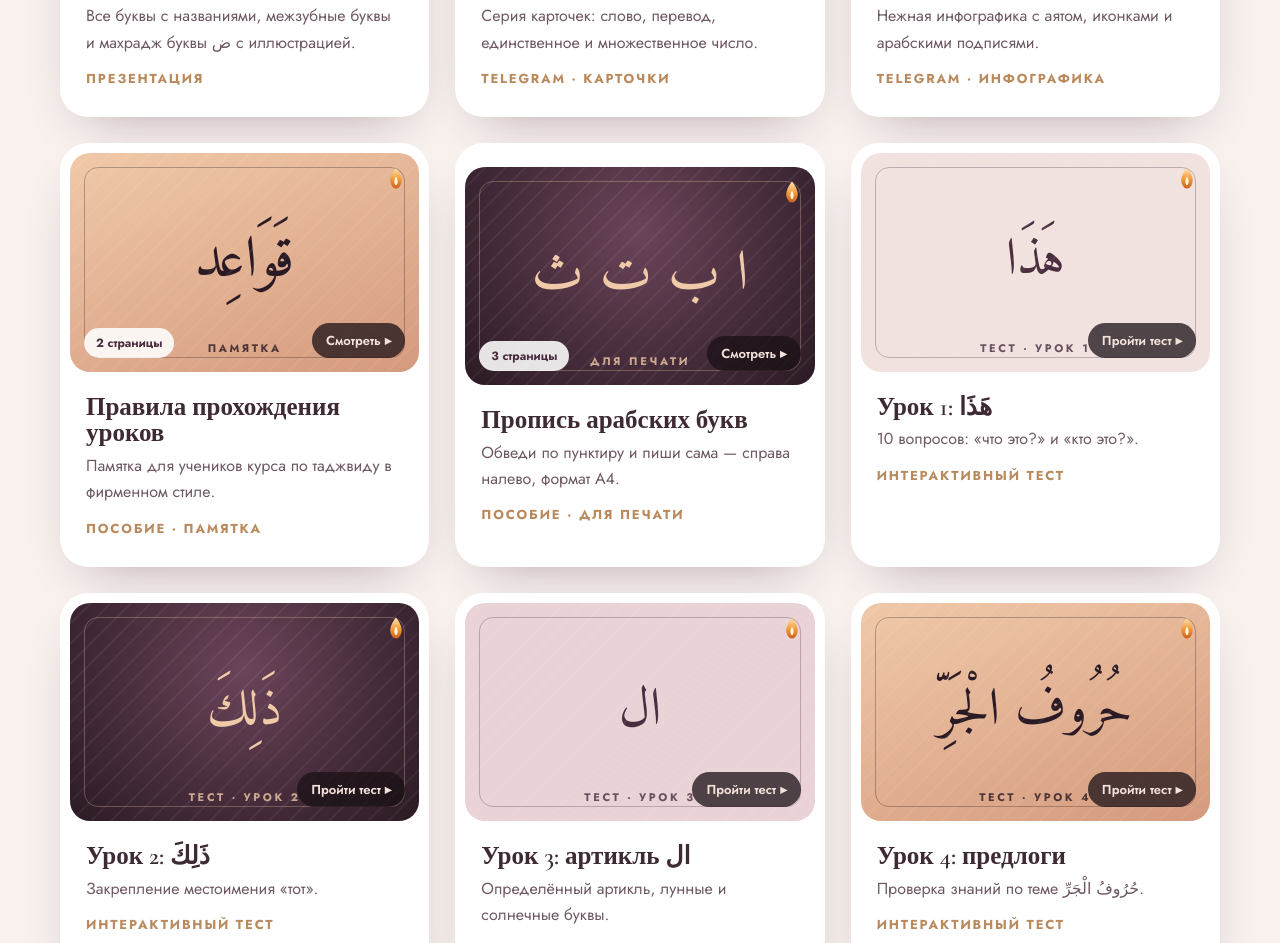
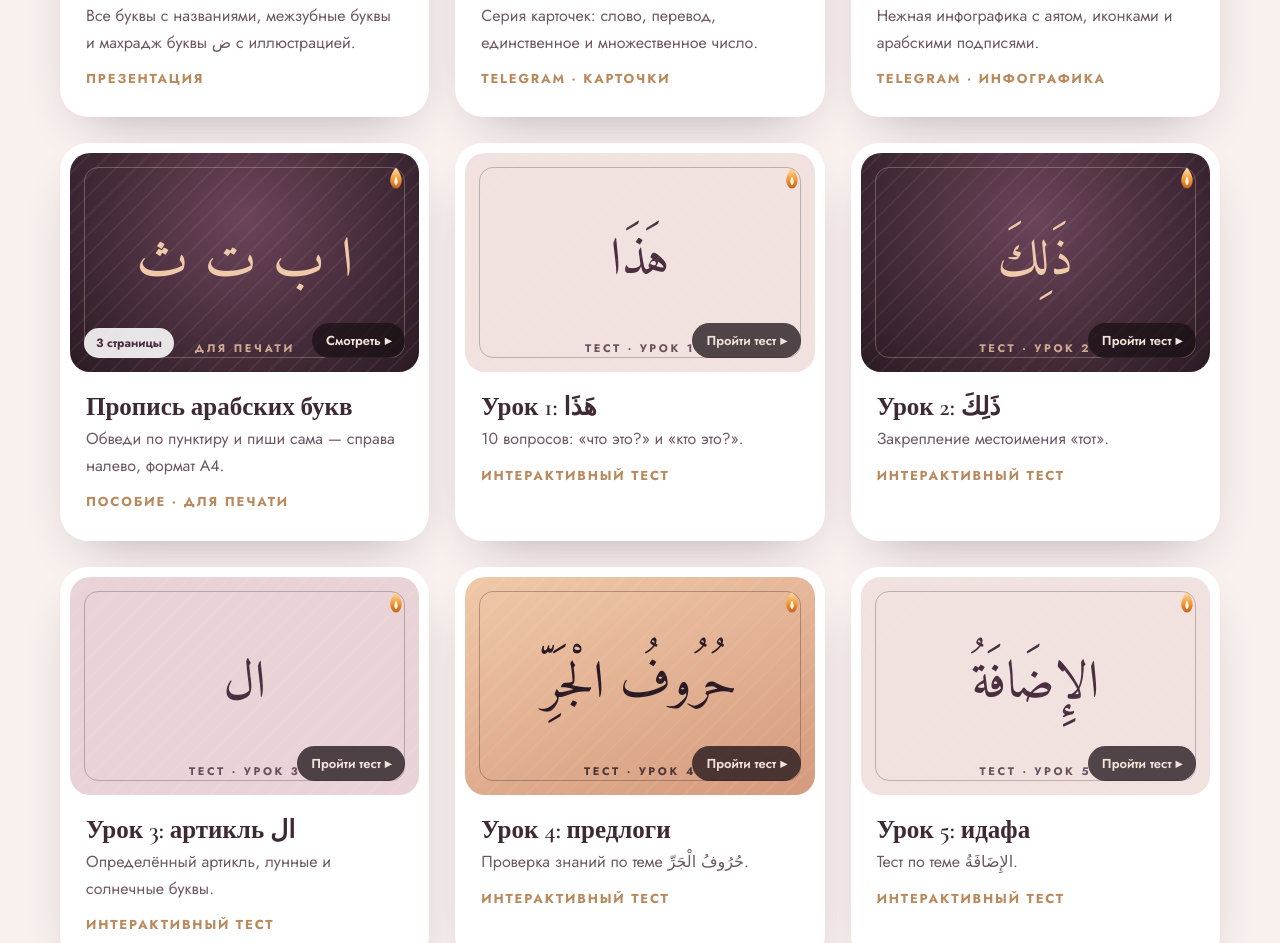
Before and after one commit to aisha-bintsiraj/aisha-bintsiraj.github.io, a plain HTML site: page index.html in a window 1280 px wide. Shown: the part 6723-7666 px from the top of the page. Drawn offline with nearby package versions, Linux system fonts and the light colour scheme.

Commit message:
Убрать работу «Правила прохождения уроков»
Co-Authored-By: Claude Opus 5.5 <noreply@anthropic.com>
Claude-Session: https://claude.ai/code/session_01YNxJav1axYxmpTt5VWS9jU

```diff
--- a/index.html
+++ b/index.html
@@ -707,7 +707,6 @@ a.work{text-decoration:none;display:block}
       <button class="work reveal" data-c="pres" data-deck="9"><div class="thumb t1"><div class="lines"></div><svg class="flm"><use href="#flame-i"/></svg><div class="frame"></div><span class="ar" style="font-size:62px">ا ب ت ث ج</span><small class="lbl">Урок №1</small><span class="cnt">13 слайдов</span><span class="play">Листать ▸</span></div><div class="work-body"><h3>Арабский алфавит</h3><p>Все буквы с названиями, межзубные буквы и махрадж буквы ض с иллюстрацией.</p><small>Презентация</small></div></button>
       <button class="work reveal" data-c="tg" data-deck="5"><div class="thumb t4"><div class="lines"></div><svg class="flm"><use href="#flame-i"/></svg><div class="frame"></div><span class="ar" style="font-size:58px">كَلِمَات</span><small class="lbl">Telegram</small><span class="cnt">100 карточек</span><span class="play">Листать ▸</span></div><div class="work-body"><h3>100 частых слов Кур'ана</h3><p>Серия карточек: слово, перевод, единственное и множественное число.</p><small>Telegram · карточки</small></div></button>
       <button class="work reveal" data-c="tg" data-deck="6"><div class="thumb t2"><div class="lines"></div><svg class="flm"><use href="#flame-i"/></svg><div class="frame"></div><span class="ar" style="font-size:50px">يَوْمُ الْجُمُعَة</span><small class="lbl">Инфографика</small><span class="cnt">Пост</span><span class="play">Смотреть ▸</span></div><div class="work-body"><h3>Сунны пятницы</h3><p>Нежная инфографика с аятом, иконками и арабскими подписями.</p><small>Telegram · инфографика</small></div></button>
-      <button class="work reveal" data-c="print" data-deck="7"><div class="thumb t3"><div class="lines"></div><svg class="flm"><use href="#flame-i"/></svg><div class="frame"></div><span class="ar" style="font-size:58px">قَوَاعِد</span><small class="lbl">Памятка</small><span class="cnt">2 страницы</span><span class="play">Смотреть ▸</span></div><div class="work-body"><h3>Правила прохождения уроков</h3><p>Памятка для учеников курса по таджвиду в фирменном стиле.</p><small>Пособие · памятка</small></div></button>
       <button class="work reveal" data-c="print" data-deck="8"><div class="thumb t1"><div class="lines"></div><svg class="flm"><use href="#flame-i"/></svg><div class="frame"></div><span class="ar" style="font-size:56px">ا ب ت ث</span><small class="lbl">Для печати</small><span class="cnt">3 страницы</span><span class="play">Смотреть ▸</span></div><div class="work-body"><h3>Пропись арабских букв</h3><p>Обведи по пунктиру и пиши сама — справа налево, формат A4.</p><small>Пособие · для печати</small></div></button>
       <a class="work reveal" data-c="test" href="https://umm-zainab-test1.netlify.app/" target="_blank" rel="noopener"><div class="thumb t2"><div class="lines"></div><svg class="flm"><use href="#flame-i"/></svg><div class="frame"></div><span class="ar" style="font-size:52px">هَذَا</span><small class="lbl">Тест · урок 1</small><span class="play">Пройти тест ▸</span></div><div class="work-body"><h3>Урок 1: هَذَا</h3><p>10 вопросов: «что это?» и «кто это?».</p><small>Интерактивный тест</small></div></a>
       <a class="work reveal" data-c="test" href="https://umm-zainab-test2.netlify.app/" target="_blank" rel="noopener"><div class="thumb t1"><div class="lines"></div><svg class="flm"><use href="#flame-i"/></svg><div class="frame"></div><span class="ar" style="font-size:52px">ذَلِكَ</span><small class="lbl">Тест · урок 2</small><span class="play">Пройти тест ▸</span></div><div class="work-body"><h3>Урок 2: ذَلِكَ</h3><p>Закрепление местоимения «тот».</p><small>Интерактивный тест</small></div></a>
@@ -850,7 +849,7 @@ const decks=[
   {t:'Вводный урок «Медресе»',p:'p5',n:29},
   {t:"100 частых слов Кур'ана",p:'w1',n:100,pad:3},
   {t:'Сунны пятницы',p:'w4',n:1,pad:1,tall:1},
-  {t:'Правила прохождения уроков',p:'w3',n:2,pad:1,tall:1},
+  null, /* убрано: Правила прохождения уроков */
   {t:'Пропись арабских букв',p:'w2',n:3,pad:1,tall:1},
   {t:'Урок №1 · Арабский алфавит',p:'p6',n:13}
 ];
```
Also changed, not shown: slides/w3/s-1.jpg (deleted), slides/w3/s-2.jpg (deleted).
